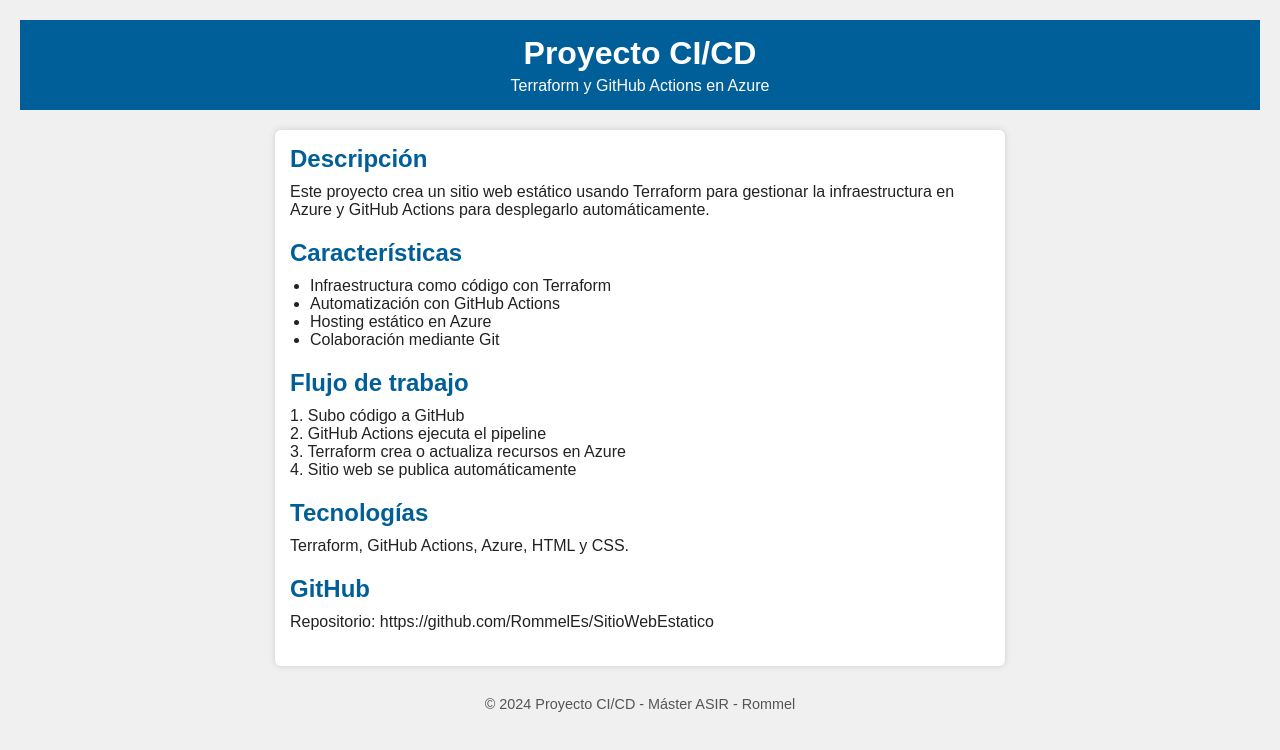
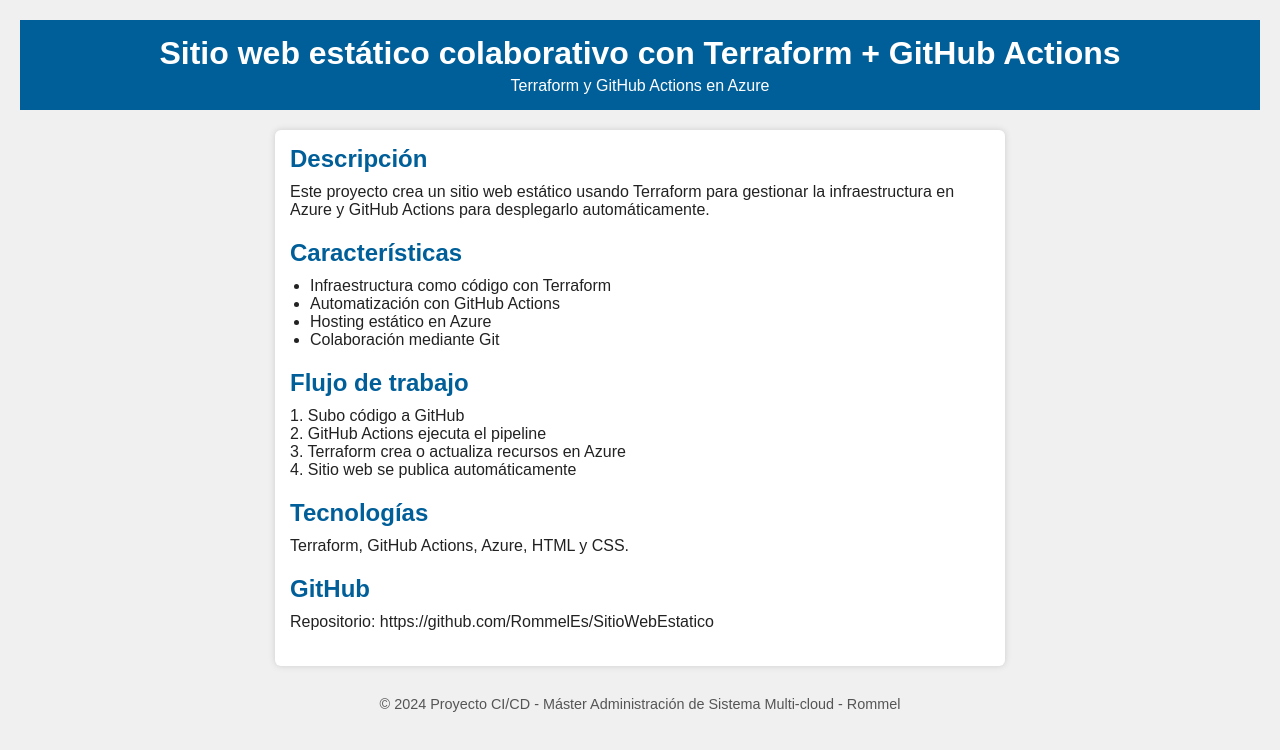
Before and after one commit to RommelEs/SitioWebEstatico, a plain HTML site: page website/index.html in a window 1280 px wide. Drawn offline with Linux system fonts and the light colour scheme.

Commit message:
website improvement

```diff
--- a/website/index.html
+++ b/website/index.html
@@ -3,12 +3,12 @@
 <head>
   <meta charset="UTF-8" />
   <meta name="viewport" content="width=device-width, initial-scale=1" />
-  <title>Proyecto CI/CD - Terraform + GitHub Actions</title>
+  <title>Proyecto CI/CD de Rommel</title>
   <link rel="stylesheet" href="style.css" />
 </head>
 <body>
   <header>
-    <h1>Proyecto CI/CD</h1>
+    <h1>Sitio web estático colaborativo con Terraform + GitHub Actions</h1>
     <p>Terraform y GitHub Actions en Azure</p>
   </header>
 
@@ -48,7 +48,7 @@
   </main>
 
   <footer>
-    <p>© 2024 Proyecto CI/CD - Máster ASIR - Rommel</p>
+    <p>© 2024 Proyecto CI/CD - Máster Administración de Sistema Multi-cloud - Rommel</p>
   </footer>
 </body>
 </html>
```
